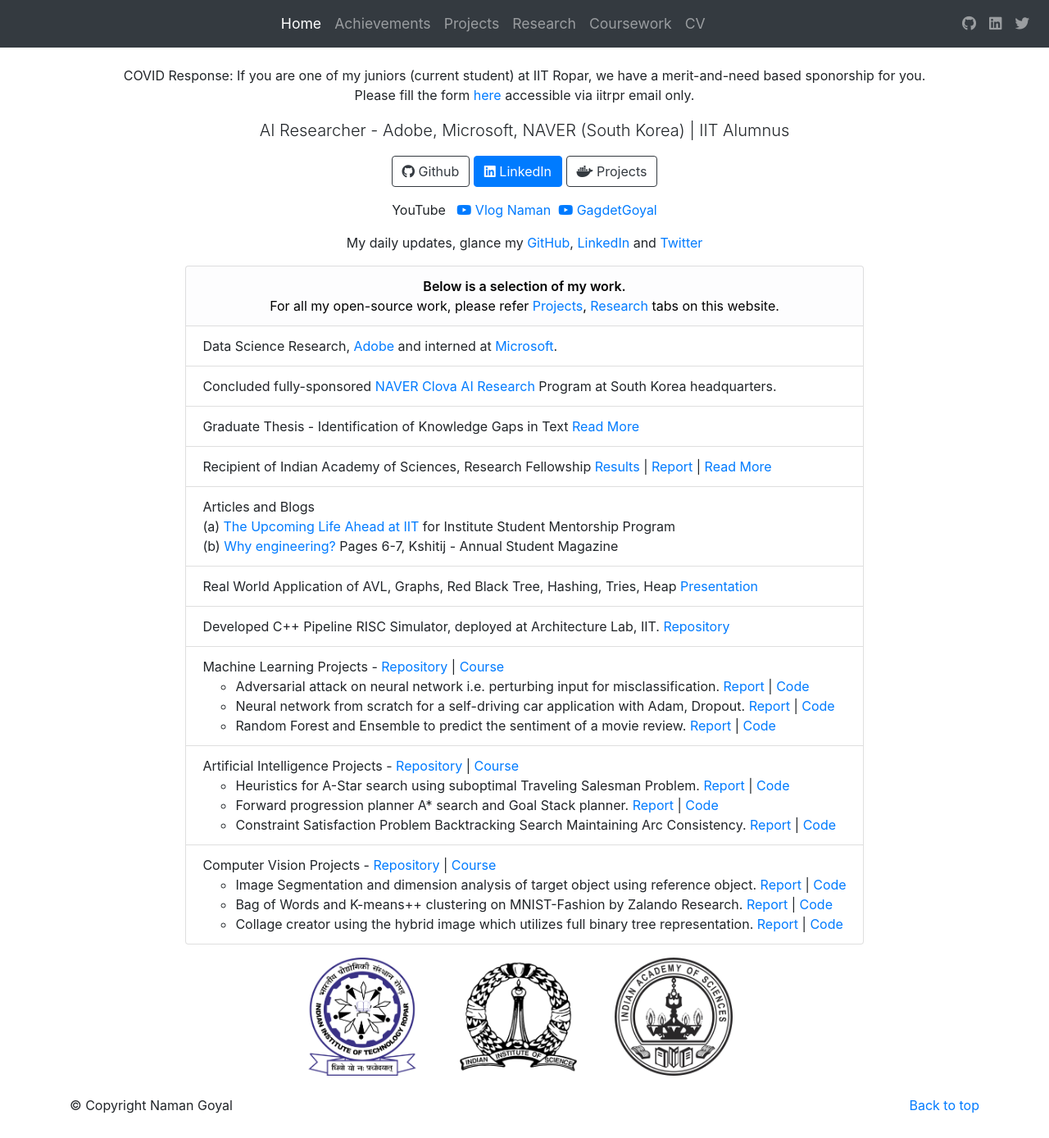
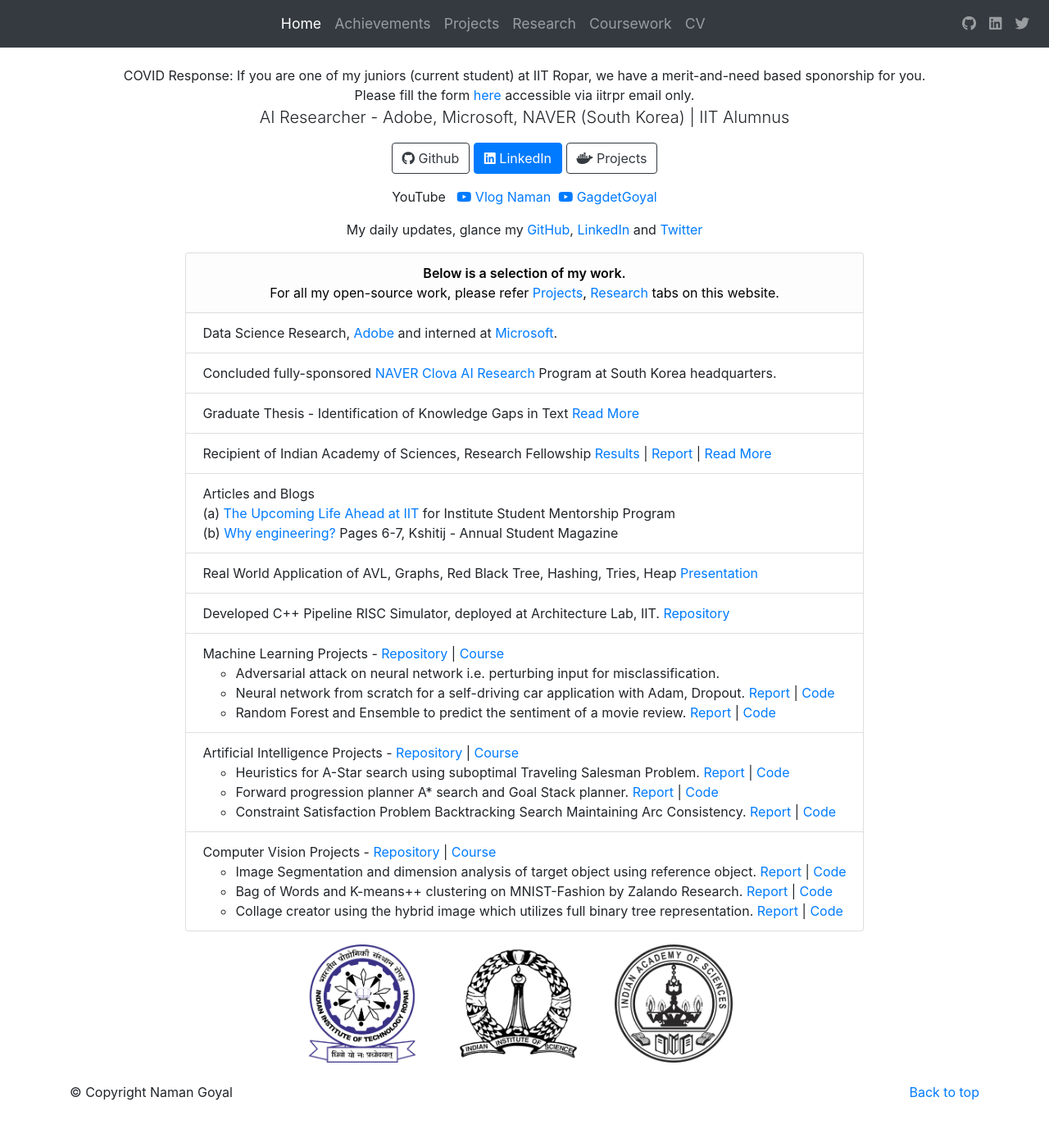
Before and after one commit to thenamangoyal/thenamangoyal.github.io, a Jekyll site: the page built from index.html, in a window 1280 px wide and 1388 px high. Shown: the whole window at 82% size. Built offline with Jekyll 4.4.1, drawn with Linux system fonts in a browser that asks for light colours; nearby versions of some CDN libraries.

Commit message:
comment adv attack report

```diff
--- a/index.html
+++ b/index.html
@@ -6,9 +6,11 @@ layout: bootstrap
 <section class="jumbotron d-flex justify-content-center" style="padding-bottom: 1rem;padding-top: 5rem">
     <!-- <div class="col-sm-8"> -->
     <div>
+        <div class="row">
         <p class="text-center">
             COVID Response: If you are one of my juniors (current student) at IIT Ropar, we have a merit-and-need based sponorship for you.<br>Please fill the form <a href="https://forms.gle/iKDpA1CmcTrAJxHWA" target="_blank">here</a> accessible via iitrpr email only.
         </p>
+        </div>
         <!-- <h1 class="jumbotron-heading">Heading</h1> -->
         <p class="text-center lead">
             AI Researcher - Adobe, Microsoft, NAVER (South Korea) | IIT Alumnus
@@ -106,11 +108,11 @@ layout: bootstrap
 
                     Adversarial attack on neural network i.e. perturbing input for misclassification.
 
-                    <a target="_blank"
+                    <!-- <a target="_blank"
                         href="https://github.com/thenamangoyal/adversarial-attack/blob/master/Report.pdf">Report</a>
                     |
                     <a target="_blank"
-                        href="https://drive.google.com/drive/u/1/folders/1eu3-KagRjawoOkXC9CN7mFaGj0a4Rz3W">Code</a>
+                        href="https://drive.google.com/drive/u/1/folders/1eu3-KagRjawoOkXC9CN7mFaGj0a4Rz3W">Code</a> -->
                 </li>
 
                 <li>
```
